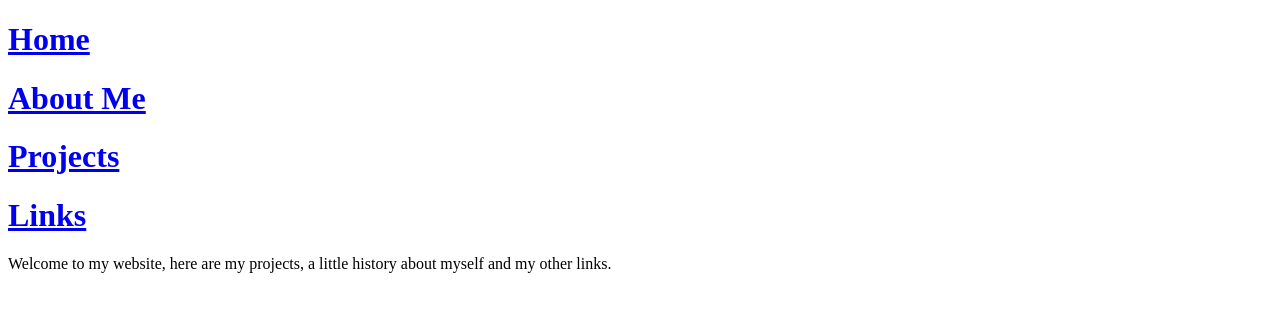
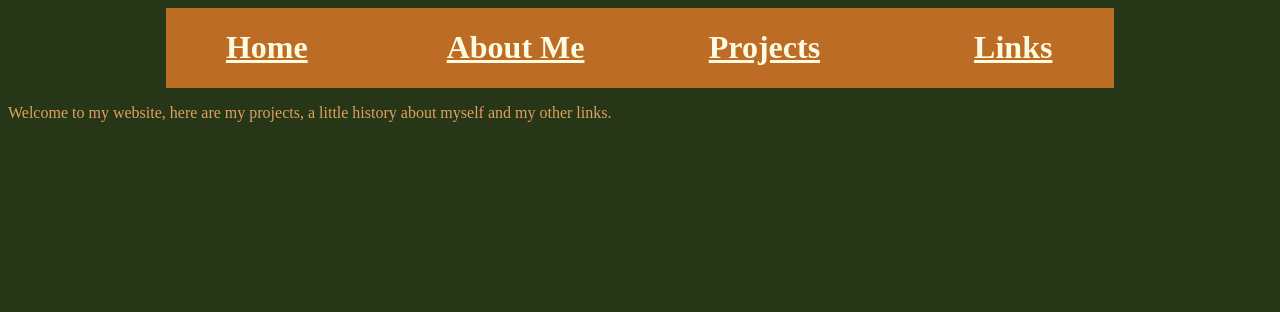
Before and after one commit to coco3167/coco3167.github.io, a plain HTML site: page index.html in a window 1280 px wide. Drawn offline with Linux system fonts and the light colour scheme.

Commit message:
Added basic style + header css du turfu

```diff
--- a/index.html
+++ b/index.html
@@ -2,6 +2,7 @@
 <html lang="en">
 <head>
     <meta charset="UTF-8">
+    <link rel="stylesheet" href="styles/main_style.css">
     <title>Boblet Corentin</title>
 </head>
 
--- /dev/null
+++ b/styles/main_style.css
@@ -0,0 +1,56 @@
+:root
+{
+    --title-background-color : #BC6C25;
+    --title-color : #FEFAE0;
+    --background-color : #283618;
+    --main-color : #DDA15E;
+    --link-color : #606C38;
+    --title-gap : 5%;
+}
+
+header
+{
+    background-color: var(--title-background-color);
+
+    flex-direction: row;
+    display: flex;
+    justify-content: center;
+    gap: var(--title-gap);
+
+    margin-left: 12.5%;
+    width: 75%;
+
+    h1
+    {
+        display: inline;
+        width: calc((100% - var(--title-gap)*3)/4);
+        text-align: center;
+        /*text size dependant on header size*/
+    }
+    a
+    {
+        color: var(--title-color);
+    }
+}
+
+body
+{
+    background-color: var(--background-color);
+    height: 100%;
+}
+
+h2
+{
+    color: var(--title-color);
+}
+
+
+a
+{
+    color: var(--link-color);
+}
+
+p, td
+{
+    color: var(--main-color);
+}
```
Also changed, not shown: about_me.html (+1 -0 lines), links.html (+1 -0 lines), projects.html (+1 -0 lines).
